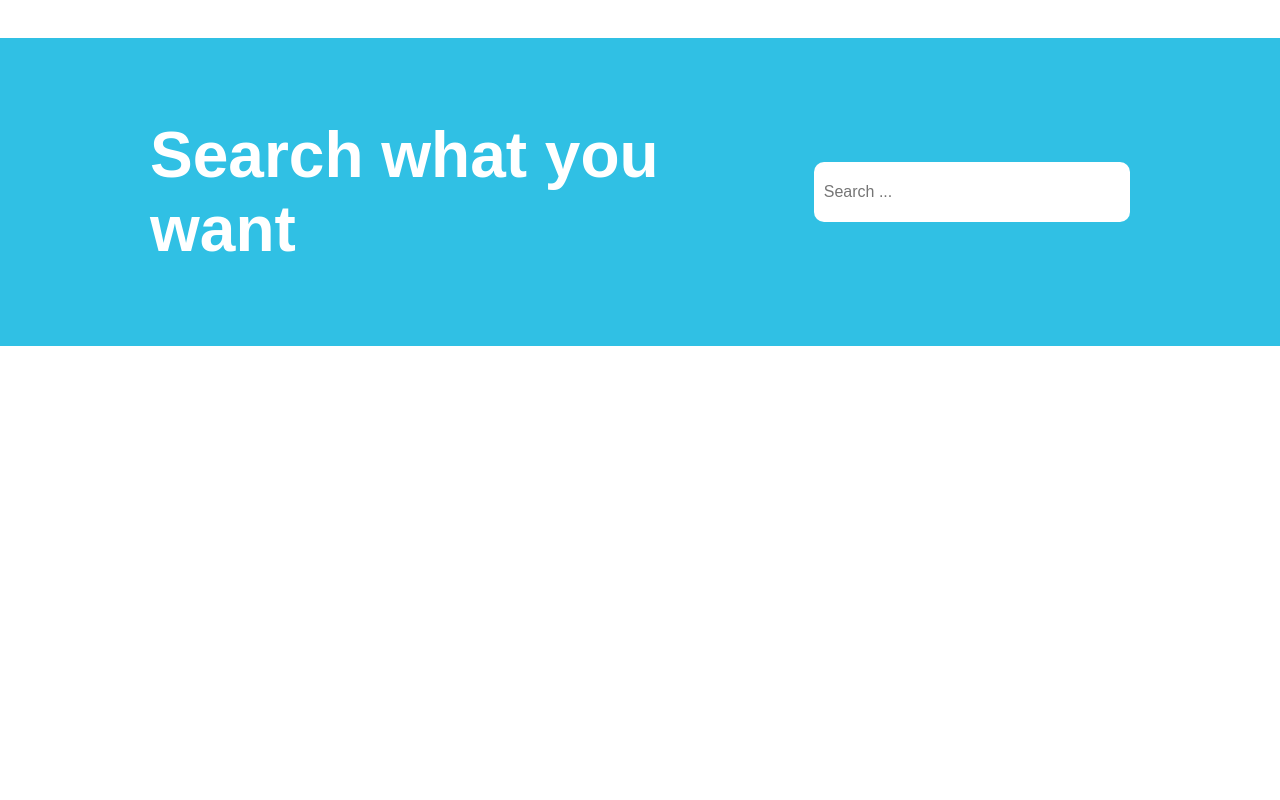
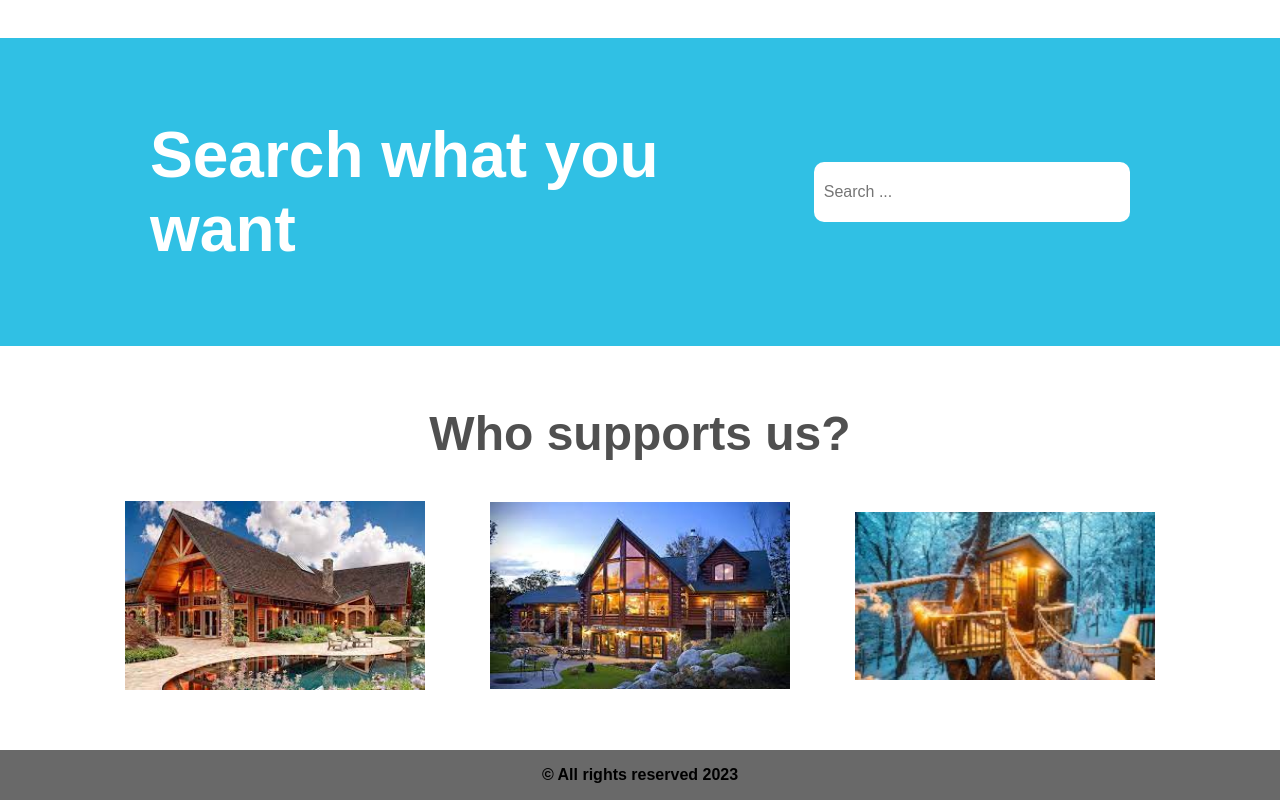
Before and after one commit to Zeinab-Mahjoub/Static_Blog_ReactJS, a React (Create React App) app: page / in a window 1280 px wide. Shown: the part 1453-2253 px from the top of the page. Before the commit the page ends 1799 px from the top, so only its background shows below. Built offline with nearby package versions, Linux system fonts and the light colour scheme.

Commit message:
feat: added search and footer parts

```diff
--- a/src/App.js
+++ b/src/App.js
@@ -3,6 +3,8 @@ import Navbar from "./components/Navbar";
 import Banner from "./components/Banner";
 import Cards from "./components/Cards";
 import Search from "./components/Search";
+import Logos from "./components/Logos";
+import Footer from "./components/Footer";
 
 export default class App extends Component {
   render() {
@@ -12,6 +14,8 @@ export default class App extends Component {
         <Banner />
         <Cards />
         <Search />
+        <Logos />
+        <Footer />
       </div>
     );
   }
--- a/src/components/Cards.js
+++ b/src/components/Cards.js
@@ -3,17 +3,18 @@ import styles from "./Cards.module.css";
 import Card from "./Card";
 import Image1 from "../images/1.jpg";
 import Image3 from "../images/3.webp";
-import Image6 from "../images/6.jpeg";
-import Image5 from "../images/5.jpeg";
+
+import Image7 from "../images/7.jpeg";
+import Image8 from "../images/8.jpg";
 
 export default class Cards extends Component {
   render() {
     return (
       <div className={styles.container}>
-        <Card image={Image5} name="House of Love" cost="12000$US" />
         <Card image={Image1} name="Fairytale Tree Cottage" cost="11000$US" />
-        <Card image={Image6} name="Modern Hill Mansion" cost="124000$US" />
+        <Card image={Image7} name="House of Love" cost="12000$US" />
         <Card image={Image3} name="Sweet Cottage by Lake" cost="9690$US" />
+        <Card image={Image8} name="Modern Hill Mansion" cost="124000$US" />
       </div>
     );
   }
--- /dev/null
+++ b/src/components/Footer.js
@@ -0,0 +1,10 @@
+import React from "react";
+import styles from "./Footer.module.css";
+
+export default function Footer() {
+  return (
+    <div className={styles.container}>
+      <p>&copy; All rights reserved 2023</p>
+    </div>
+  );
+}
--- /dev/null
+++ b/src/components/Footer.module.css
@@ -0,0 +1,10 @@
+.container {
+  height: 50px;
+  background-color: #696969;
+  text-align: center;
+}
+
+.container p {
+  line-height: 50px;
+  font-weight: bold;
+}
--- /dev/null
+++ b/src/components/Logos.js
@@ -0,0 +1,19 @@
+import React from "react";
+import styles from "./Logos.module.css";
+
+import Image9 from "../images/9.jpg";
+import Image6 from "../images/6.jpeg";
+import Image5 from "../images/5.jpeg";
+
+export default function Logos() {
+  return (
+    <div className={styles.container}>
+      <h3>Who supports us?</h3>
+      <div>
+        <img src={Image6} alt="logo" />
+        <img src={Image5} alt="logo" />
+        <img src={Image9} alt="logo" />
+      </div>
+    </div>
+  );
+}
--- /dev/null
+++ b/src/components/Logos.module.css
@@ -0,0 +1,21 @@
+.container {
+  text-align: center;
+  margin: 60px;
+}
+
+.container h3 {
+  color: #505050;
+  font-size: 3rem;
+  font-weight: bold;
+}
+
+.container div {
+  display: flex;
+  justify-content: space-evenly;
+  align-items: center;
+  margin-top: 40px;
+}
+
+.container img {
+  width: 300px;
+}
```
